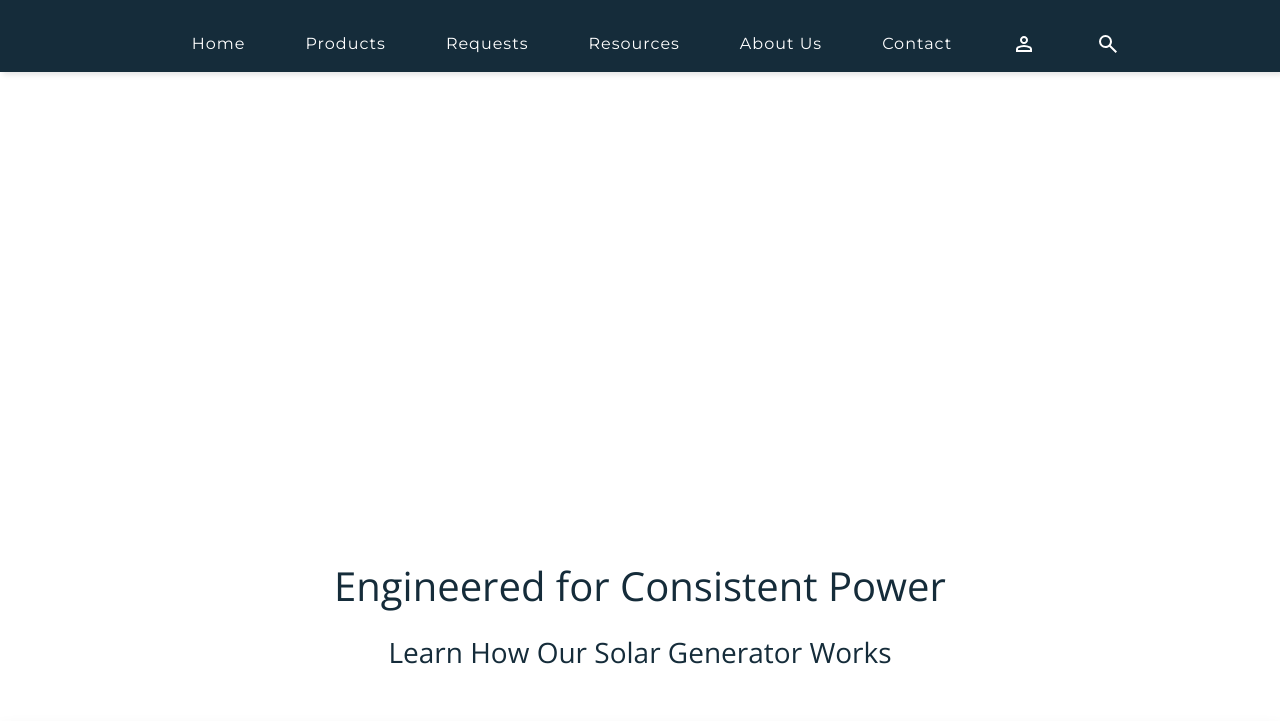
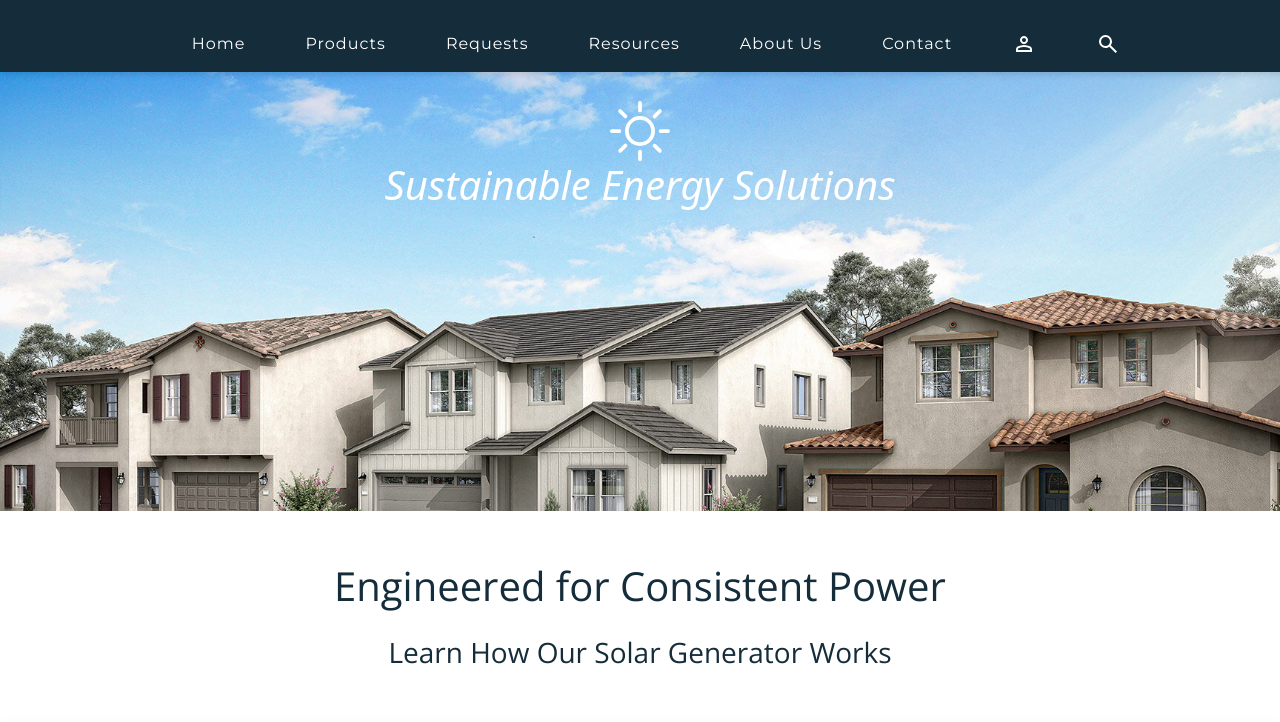
Before and after one commit to vmandany/SeniorGroupFINAL, a PHP site: page / in a window 1280 px wide. Shown: the top 722 px of the page. Run offline with PHP 8.4, Linux system fonts and the light colour scheme.

Commit message:
style.css

```diff
--- a/css/style.css
+++ b/css/style.css
@@ -5,7 +5,7 @@
     align-items: center;
 }
 body{
-    background-image: url('');
+    background-image: url('images/TesoroImage (1).jpg');
     background-size: cover; /* Change to cover to maintain aspect ratio */
     background-repeat: no-repeat;
     background-position: center;
```
